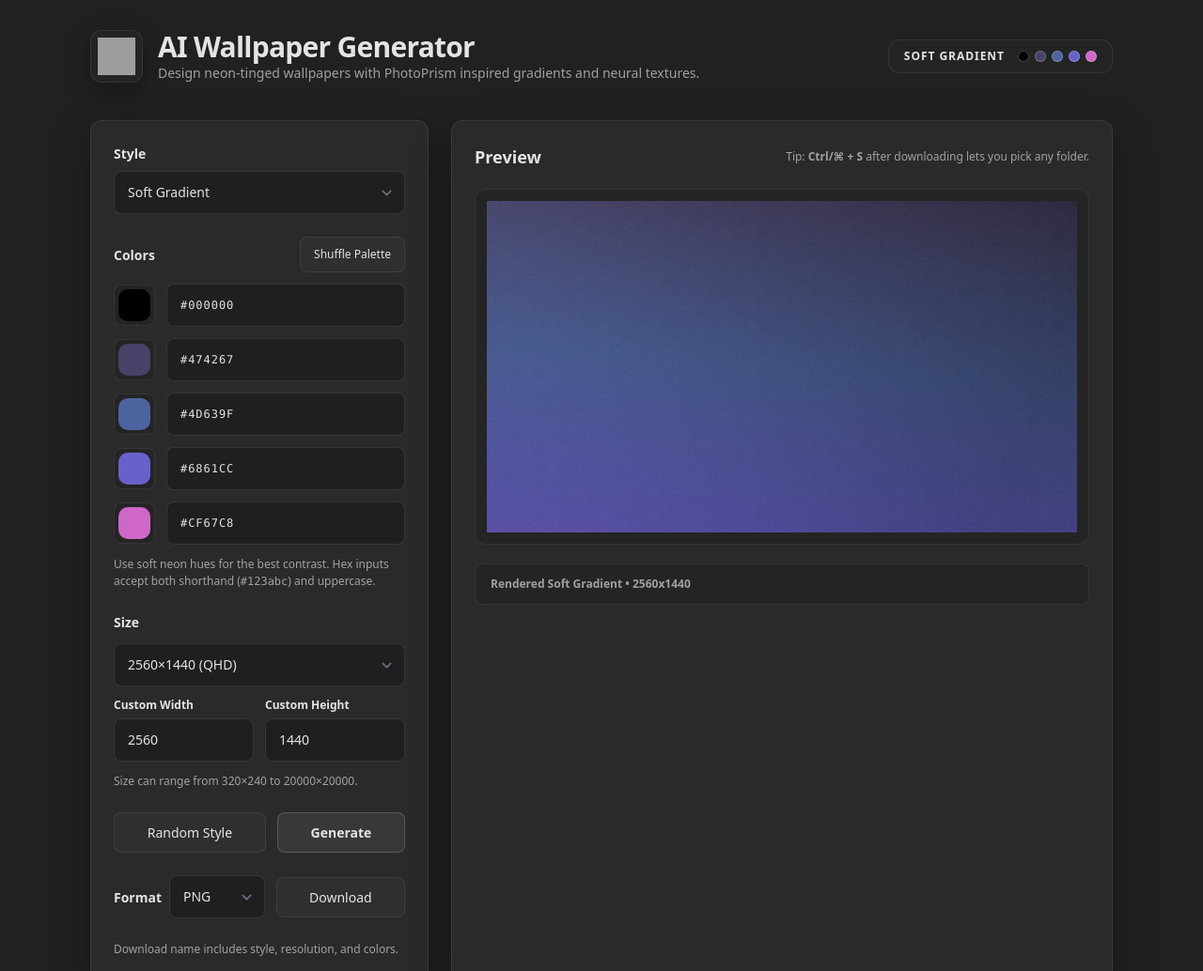
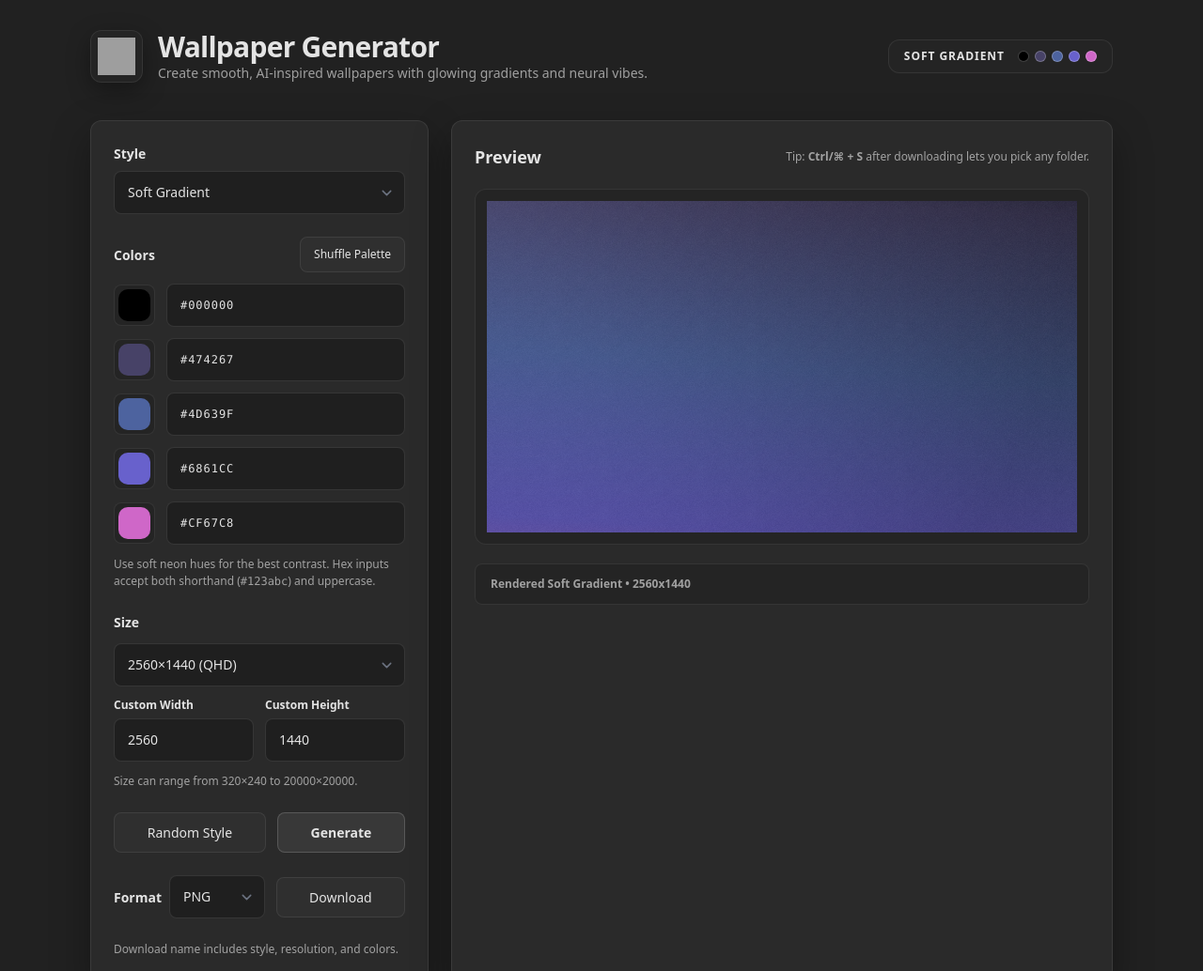
Before and after one commit to photoprism/wallpaper-generator, a website built with Vite: page index.html in a window 1280 px wide. Shown: the top 1034 px of the page at 94% size. Built offline with nearby package versions, Linux system fonts and the light colour scheme; grey boxes are pictures that could not be loaded.

Commit message:
Dist: Adjust page title, description, and documentation
Signed-off-by: Michael Mayer <michael@photoprism.app>

```diff
--- a/index.html
+++ b/index.html
@@ -3,18 +3,18 @@
   <head>
     <meta charset="utf-8" />
     <meta name="viewport" content="width=device-width, initial-scale=1" />
-    <title>AI Wallpaper Generator</title>
+    <title>PhotoPrism —  Wallpaper Generator</title>
     <meta
       name="description"
-      content="Create smooth, AI inspired wallpapers with glowing gradients and neural vibes."
+      content="Create smooth, AI-inspired wallpapers with glowing gradients and neural vibes."
     />
 
     <meta property="og:type" content="website" />
     <meta property="og:url" content="https://dl.photoprism.app/wallpaper/" />
-    <meta property="og:title" content="AI Wallpaper Generator" />
+    <meta property="og:title" content="Wallpaper Generator" />
     <meta
       property="og:description"
-      content="Create smooth, AI inspired wallpapers with glowing gradients and neural vibes."
+      content="Create smooth, AI-inspired wallpapers with glowing gradients and neural vibes."
     />
     <meta
       property="og:image"
@@ -23,11 +23,11 @@
     <meta property="og:logo" content="https://dl.photoprism.app/icons/logo/512.png" />
 
     <meta name="twitter:card" content="summary_large_image" />
-    <meta name="twitter:title" content="AI Wallpaper Generator" />
+    <meta name="twitter:title" content="Wallpaper Generator" />
     <meta name="twitter:site" content="@photoprism_app" />
     <meta
       name="twitter:description"
-      content="Create smooth, AI inspired wallpapers with glowing gradients and neural vibes."
+      content="Create smooth, AI-inspired wallpapers with glowing gradients and neural vibes."
     />
     <meta
       name="twitter:image"
--- a/package.json
+++ b/package.json
@@ -1,7 +1,7 @@
 {
   "name": "photoprism-wallpaper-generator",
   "version": "0.1.0",
-  "description": "Responsive AI wallpaper generator powered by Vite and Tailwind CSS.",
+  "description": "Responsive wallpaper generator powered by Vite and Tailwind CSS.",
   "type": "module",
   "private": true,
   "directories": {
--- a/src/app/index.js
+++ b/src/app/index.js
@@ -95,9 +95,9 @@ const layoutMarkup = `
             />
           </div>
           <div>
-            <h1 class="text-3xl font-semibold tracking-tight">AI Wallpaper Generator</h1>
+            <h1 class="text-3xl font-semibold tracking-tight">Wallpaper Generator</h1>
             <p class="text-sm text-subtle">
-              Design neon-tinged wallpapers with PhotoPrism inspired gradients and neural textures.
+              Create smooth, AI-inspired wallpapers with glowing gradients and neural vibes.
             </p>
           </div>
         </div>
```
Also changed, not shown: AGENTS.md (+2 -2 lines), CODEMAP.md (+1 -1 lines), README.md.
